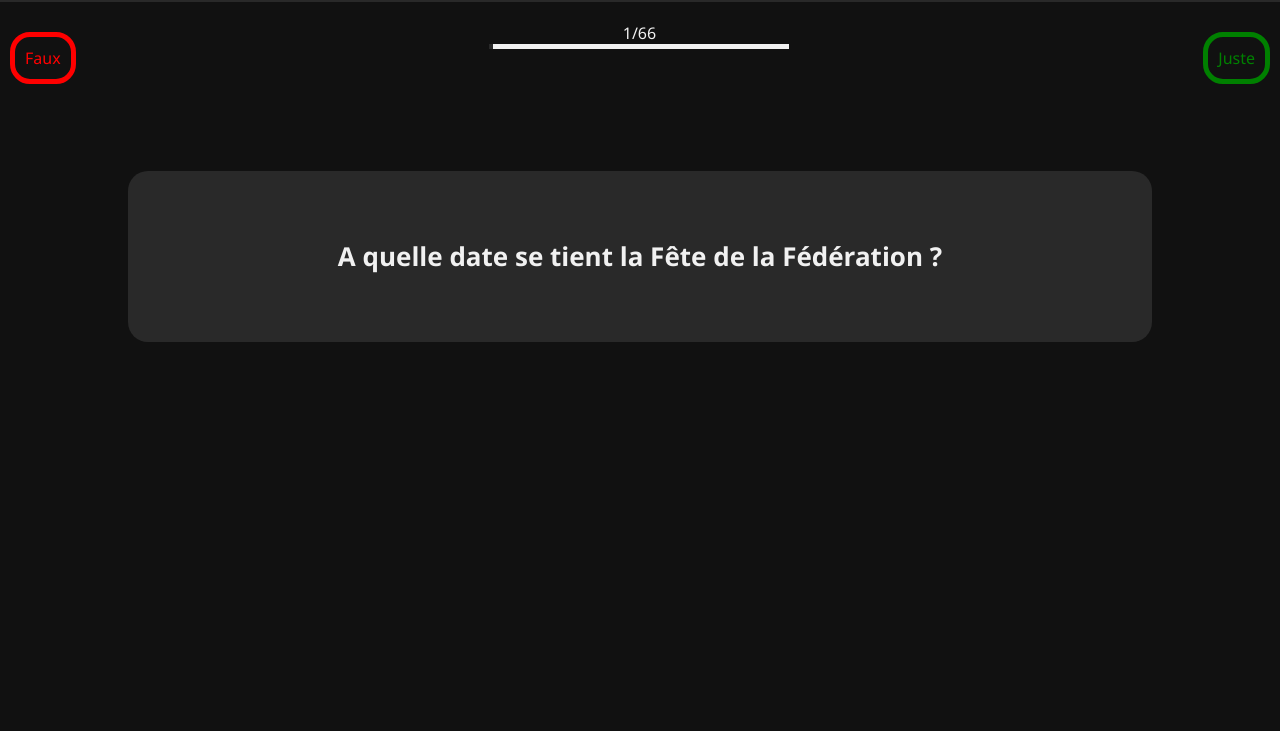
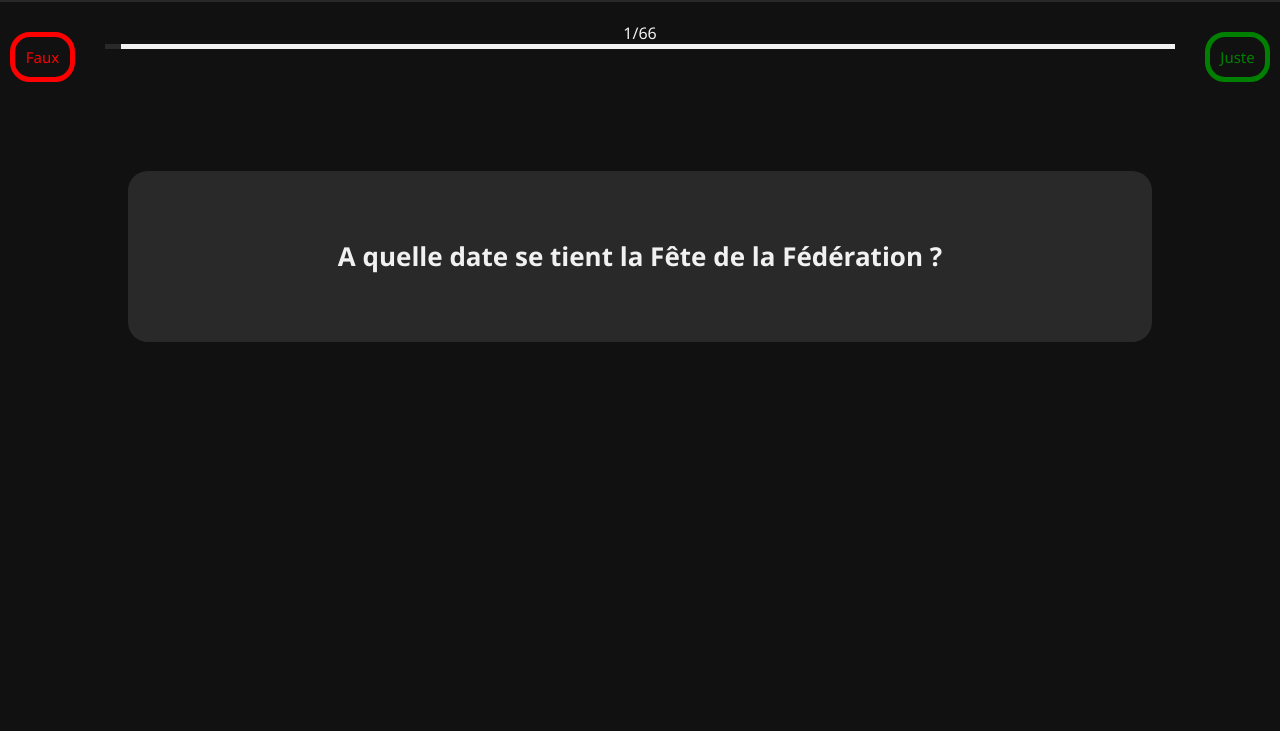
Before and after one commit to mathyscraft/flashcards, a plain HTML site: page index.html in a window 1280 px wide. Shown: the part 69-800 px from the top of the page. Drawn offline with Linux system fonts and the light colour scheme.

Commit message:
small fixes 1

```diff
--- a/index.css
+++ b/index.css
@@ -46,7 +46,10 @@ h1 {
 }
 #false {
     padding:10px;
-    margin: 10px;
+    margin:10px;
+    width: 35px;
+    font-size: 15px;
+    text-align: center;
     border-radius: 20px;
     border: 5px solid red;
     color: red;
@@ -54,6 +57,9 @@ h1 {
 #correct {
     padding:10px;
     margin:10px;
+    width: 35px;
+    font-size: 15px;
+    text-align: center;
     border-radius: 20px;
     border: 5px solid green;
     color: green;
@@ -66,7 +72,7 @@ h1 {
     display: block;
     margin: auto;
     height: 5px;
-    width: 300px;
+    width: calc(100vw - (35px + 10px + 10px)*2 - 100px);
     background-color: #f1f1f1;
     box-sizing: border-box;
     border: 0px solid rgb(41, 41, 41);
--- a/index.js
+++ b/index.js
@@ -47,7 +47,8 @@ function getQuestion() {
         // Mettre à jour le nombre de questions répondues et marquer la question comme posée
         answered++;
         currentQuestion.asked = true;
-        progressBar.style.borderLeftWidth = ((question.length + 1 - unansweredQuestions.length) / question.length) * 300 + "px"
+        console.log(progressBar.style.width)
+        progressBar.style.borderLeftWidth = ((question.length + 1 - unansweredQuestions.length) / question.length) * progressBar.getBoundingClientRect().width + "px"
         progressStat.innerHTML = (question.length + 1 - unansweredQuestions.length) +"/"+ question.length
     }, 800)
 }
```
